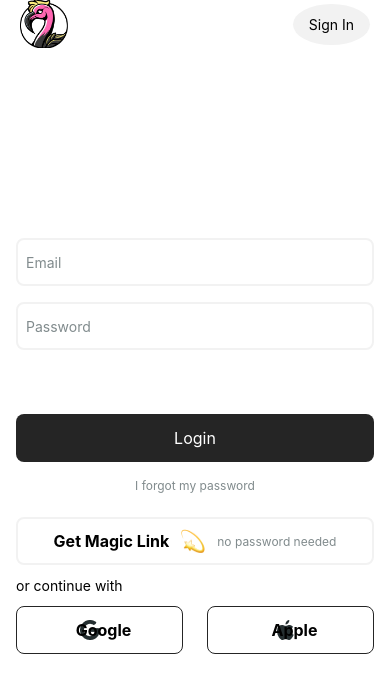
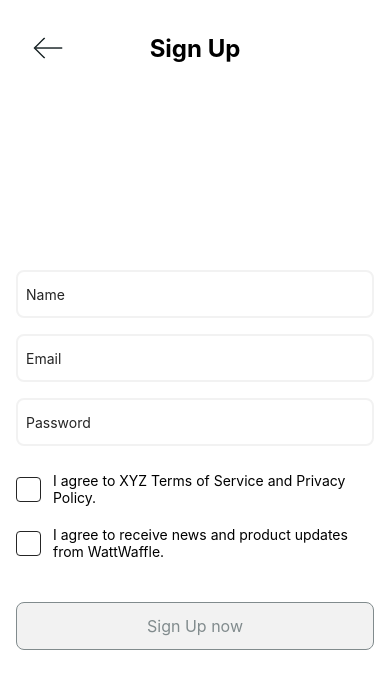
Before and after one commit to MStormchaser/bare-bone-app-login-flow, a React Native app in the folder bare-app/: screen /SignUp in a window 390 px wide. Shown: the top 692 px of the page. Built offline with nearby package versions, Linux system fonts and the light colour scheme.

Commit message:
Added Sign Up Screen + route

```diff
--- a/bare-app/App.js
+++ b/bare-app/App.js
@@ -3,6 +3,7 @@ import { NavigationContainer } from "@react-navigation/native";
 import { createNativeStackNavigator } from "@react-navigation/native-stack";
 import HomeScreen from "./screens/HomeScreen";
 import LoginScreen from "./screens/LoginScreen";
+import SignUpScreen from "./screens/SignUpScreen";
 
 const Stack = createNativeStackNavigator();
 
@@ -14,6 +15,7 @@ export default function App() {
         screenOptions={{ headerShown: false }}
       >
         <Stack.Screen name="Login" component={LoginScreen} />
+        <Stack.Screen name="SignUp" component={SignUpScreen} />
         <Stack.Screen name="Home" component={HomeScreen} />
       </Stack.Navigator>
     </NavigationContainer>
--- a/bare-app/constants/icons.js
+++ b/bare-app/constants/icons.js
@@ -1,9 +1,11 @@
 import shootingstar from "../assets/icons/shootingstar.png";
 import google from "../assets/icons/Google.png";
 import apple from "../assets/icons/Apple.png";
+import arrowLeft from "../assets/icons/ArrowLeft.png";
 
 export default {
   shootingstar,
   google,
   apple,
+  arrowLeft,
 };
--- a/bare-app/package.json
+++ b/bare-app/package.json
@@ -17,7 +17,8 @@
     "react-native": "0.72.4",
     "react-native-heroicons": "^3.2.0",
     "react-native-safe-area-context": "4.6.3",
-    "react-native-screens": "~3.22.0"
+    "react-native-screens": "~3.22.0",
+    "react-native-svg": "^13.13.0"
   },
   "devDependencies": {
     "@babel/core": "^7.20.0"
--- a/bare-app/screens/LoginScreen.jsx
+++ b/bare-app/screens/LoginScreen.jsx
@@ -2,11 +2,12 @@ import { View, Text, Image, TouchableOpacity, TextInput } from "react-native";
 import React, { useState } from "react";
 import { SafeAreaView } from "react-native-safe-area-context";
 import globalStyles from "../styles/globalStyle";
+
 import styles from "../styles/login/loginScreen.style";
 
 import { logos, icons } from "../constants";
 
-const LoginScreen = () => {
+const LoginScreen = ({ navigation }) => {
   const [email, setEmail] = useState("");
   const [password, setPassword] = useState("");
 
@@ -19,11 +20,14 @@ const LoginScreen = () => {
   };
 
   return (
-    <SafeAreaView style={styles.containerPrimary}>
+    <SafeAreaView style={globalStyles.screenWrapper}>
       {/* Header */}
       <View style={styles.containerHeader}>
         <Image source={logos.logoIcon} style={styles.headerImg} />
-        <TouchableOpacity style={styles.headerBtn}>
+        <TouchableOpacity
+          style={styles.headerBtn}
+          onPress={() => navigation.push("SignUp")}
+        >
           <Text>Sign In</Text>
         </TouchableOpacity>
       </View>
@@ -33,14 +37,14 @@ const LoginScreen = () => {
           placeholder="Email"
           value={email}
           onChangeText={setEmail}
-          style={styles.bodyInput}
+          style={globalStyles.TextInput}
         />
         <TextInput
           placeholder="Password"
           value={password}
           onChangeText={setPassword}
           secureTextEntry={true}
-          style={styles.bodyInput}
+          style={globalStyles.TextInput}
         />
         <View style={styles.spacerLarge}></View>
         <TouchableOpacity
--- /dev/null
+++ b/bare-app/screens/SignUpScreen.jsx
@@ -0,0 +1,155 @@
+import {
+  View,
+  Text,
+  Image,
+  TouchableOpacity,
+  TextInput,
+  KeyboardAvoidingView,
+} from "react-native";
+import React, { useState } from "react";
+import { SafeAreaView } from "react-native-safe-area-context";
+import globalStyles from "../styles/globalStyle";
+
+import { COLORS, SIZES, icons } from "../constants";
+import { StyleSheet } from "react-native";
+import Checkbox from "../utils/Checkbox";
+
+const SignUpScreen = ({ navigation }) => {
+  const [name, setName] = useState("");
+  const [email, setEmail] = useState("");
+  const [password, setPassword] = useState("");
+
+  const [isCheckedTerms, setCheckedTerms] = useState(false);
+  const [isCheckedNewsletter, setCheckedNewsletter] = useState(false);
+
+  const register = () => {
+    console.log("register button pressed");
+    console.log(isCheckedTerms);
+    console.log(name);
+    console.log(email);
+    console.log(password);
+  };
+
+  return (
+    <SafeAreaView style={globalStyles.screenWrapper}>
+      {/* Header */}
+      <View style={styles.headerWrapper}>
+        <TouchableOpacity
+          onPress={() => navigation.goBack()}
+          style={styles.headerIconWrapper}
+        >
+          <Image
+            source={icons.arrowLeft}
+            style={styles.headerIcon}
+            resizeMode="contain"
+          />
+        </TouchableOpacity>
+        <Text style={styles.headerText}>Sign Up</Text>
+        <View style={styles.spacerHeader}></View>
+      </View>
+      {/* Body */}
+      <KeyboardAvoidingView style={globalStyles.containerBdy}>
+        <TextInput
+          style={globalStyles.TextInput}
+          placeholder="Name"
+          value={name}
+          onChangeText={setName}
+        />
+        <TextInput
+          style={globalStyles.TextInput}
+          placeholder="Email"
+          value={email}
+          onChangeText={setEmail}
+        />
+        <TextInput
+          style={globalStyles.TextInput}
+          placeholder="Password"
+          value={password}
+          onChangeText={setPassword}
+          secureTextEntry={true}
+        />
+        <View style={styles.termsWrapper}>
+          <Checkbox
+            selected={isCheckedNewsletter}
+            onSelectedChange={setCheckedNewsletter}
+          />
+          <Text style={styles.termsTextPadding}>
+            I agree to XYZ Terms of Service and Privacy Policy.
+          </Text>
+        </View>
+        <View style={styles.termsWrapper}>
+          <Checkbox
+            selected={isCheckedTerms}
+            onSelectedChange={setCheckedTerms}
+          />
+          <Text style={styles.termsTextPadding}>
+            I agree to receive news and product updates from WattWaffle.
+          </Text>
+        </View>
+        <View style={styles.spacerVertical} />
+        <TouchableOpacity
+          style={
+            isCheckedTerms
+              ? globalStyles.buttonPrimary
+              : globalStyles.buttonDisabled
+          }
+          disabled={!isCheckedTerms}
+          onPress={register}
+        >
+          <Text
+            style={
+              isCheckedTerms
+                ? globalStyles.buttonTextPrimary
+                : globalStyles.buttonTextDisabled
+            }
+          >
+            Sign Up now
+          </Text>
+        </TouchableOpacity>
+      </KeyboardAvoidingView>
+    </SafeAreaView>
+  );
+};
+
+export default SignUpScreen;
+
+const styles = StyleSheet.create({
+  headerWrapper: {
+    // flex: 1,
+    flexDirection: "row",
+    alignItems: "center",
+    justifyContent: "space-between",
+    marginHorizontal: SIZES.large,
+    marginTop: SIZES.large,
+  },
+  headerIconWrapper: {
+    flex: 1,
+    padding: SIZES.small,
+  },
+  headerIcon: {
+    height: SIZES.xxLarge,
+    width: SIZES.xxLarge,
+  },
+  headerText: {
+    flex: 3,
+    fontSize: SIZES.xLarge,
+    fontWeight: "bold",
+    textAlign: "center",
+    justifyContent: "center",
+    marginLeft: SIZES.xLarge * -1,
+  },
+  spacerHeader: {
+    flex: 1,
+  },
+  termsWrapper: {
+    flexDirection: "row",
+    alignItems: "center",
+    paddingVertical: SIZES.xSmall,
+  },
+  termsTextPadding: {
+    paddingLeft: SIZES.small,
+  },
+  spacerVertical: {
+    paddingVertical: SIZES.medium,
+  },
+});
--- a/bare-app/styles/globalStyle.js
+++ b/bare-app/styles/globalStyle.js
@@ -3,6 +3,10 @@ import { StyleSheet } from "react-native";
 import { COLORS, FONT, SIZES } from "../constants";
 
 const globalStyle = StyleSheet.create({
+  screenWrapper: {
+    flex: 1,
+    backgroundColor: COLORS.surfaceBase,
+  },
   buttonPrimary: {
     //width: "100%",
     flex: 1,
@@ -11,7 +15,6 @@ const globalStyle = StyleSheet.create({
     alignItems: "center",
     justifyContent: "center",
     borderRadius: SIZES.xxSmall,
-
     backgroundColor: COLORS.black,
   },
   buttonSecondary: {
@@ -34,6 +37,37 @@ const globalStyle = StyleSheet.create({
     color: COLORS.surfaceSecondary,
     fontSize: SIZES.small,
   },
+  buttonDisabled: {
+    flex: 1,
+    height: SIZES.x5Large,
+    maxHeight: SIZES.x5Large,
+    alignItems: "center",
+    justifyContent: "center",
+    borderRadius: SIZES.xxSmall,
+    backgroundColor: COLORS.surfacePrimary,
+    borderColor: COLORS.surfaceSecondary,
+    borderWidth: 1,
+  },
+  buttonTextDisabled: {
+    color: COLORS.surfaceSecondary,
+    fontSize: SIZES.medium,
+  },
+  containerBdy: {
+    flex: 1,
+    justifyContent: "center",
+    marginHorizontal: SIZES.medium,
+  },
+  TextInput: {
+    width: "100%",
+    height: SIZES.x5Large,
+    borderColor: COLORS.surfacePrimary,
+    borderRadius: SIZES.xxSmall,
+    borderWidth: 2,
+    backgroundColor: COLORS.surfaceBase,
+    paddingLeft: SIZES.xxSmall,
+    marginBottom: SIZES.medium,
+    color: COLORS.black,
+  },
 });
 
 export default globalStyle;
--- a/bare-app/styles/login/loginScreen.style.js
+++ b/bare-app/styles/login/loginScreen.style.js
@@ -2,10 +2,6 @@ import { COLORS, SIZES } from "../../constants";
 import { StyleSheet } from "react-native";
 
 const styles = StyleSheet.create({
-  containerPrimary: {
-    flex: 1,
-    backgroundColor: COLORS.surfaceBase,
-  },
   containerHeader: {
     flexDirection: "row",
     marginHorizontal: SIZES.large,
@@ -26,17 +22,6 @@ const styles = StyleSheet.create({
     flex: 1,
     justifyContent: "center",
     marginHorizontal: SIZES.medium,
-  },
-  bodyInput: {
-    width: "100%",
-    height: SIZES.x5Large,
-    borderColor: COLORS.surfacePrimary,
-    borderRadius: SIZES.xxSmall,
-    borderWidth: 2,
-    backgroundColor: COLORS.surfaceBase,
-    paddingLeft: SIZES.xxSmall,
-    marginBottom: SIZES.medium,
-    color: COLORS.surfaceSecondary,
   },
   bodyPwForgetLink: {
     justifyContent: "center",
--- /dev/null
+++ b/bare-app/utils/Checkbox.jsx
@@ -0,0 +1,30 @@
+import React, { useState } from "react";
+import { View, TouchableOpacity, StyleSheet } from "react-native";
+import { CheckIcon, HeartIcon } from "react-native-heroicons/solid";
+import { COLORS } from "../constants";
+// const [selected, setSelected] = useState(false);
+
+const Checkbox = ({ selected, onSelectedChange }) => {
+  return (
+    <TouchableOpacity
+      style={styles.checkbox}
+      onPress={() => onSelectedChange(!selected)}
+    >
+      {selected && <HeartIcon width={15} height={15} color={"#000"} />}
+    </TouchableOpacity>
+  );
+};
+
+export default Checkbox;
+
+const styles = StyleSheet.create({
+  checkbox: {
+    width: 25,
+    height: 25,
+    borderRadius: 4,
+    borderWidth: 1,
+    borderColor: COLORS.black,
+    alignItems: "center", // to ensure the check icon is centered
+    justifyContent: "center", // to ensure the check icon is centered
+  },
+});
```
Also changed, not shown: bare-app/assets/icons/ArrowLeft.png (added), 1 other file (tests, documents, lock files or other folders).
